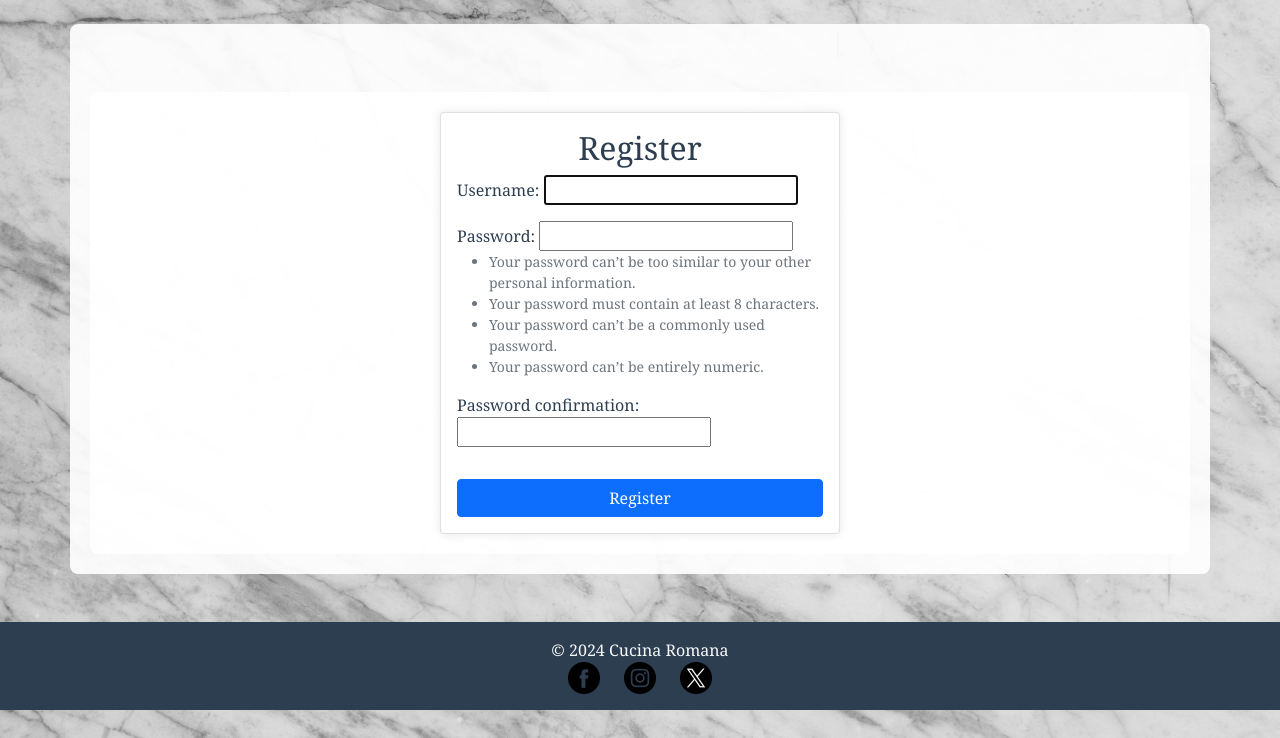
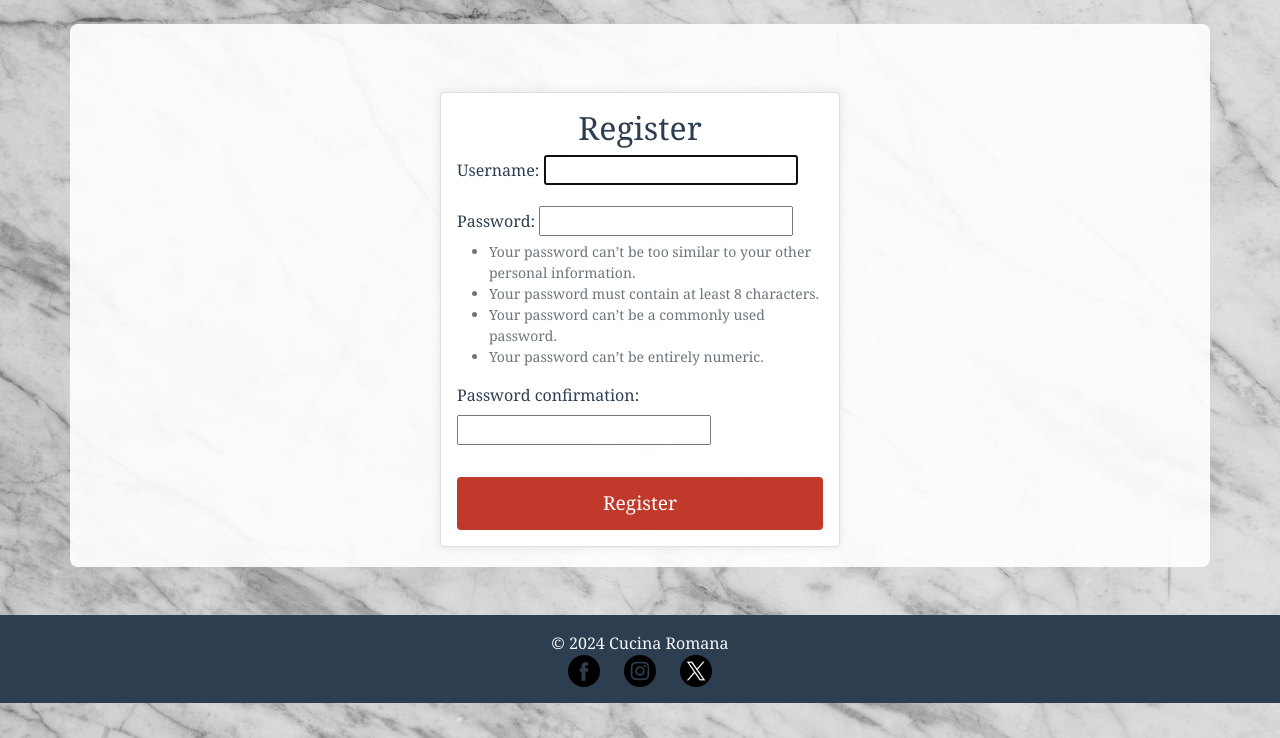
Before and after one commit to Malethrion/Restaurant-booking-system, a Django app: page /register/ in a window 1280 px wide. Shown: the part 62-800 px from the top of the page. Run offline with Django 4.2, Linux system fonts and the light colour scheme.

Commit message:
troubleshooting, updated allowed host and register colors

```diff
--- a/bookings/templates/bookings/register.html
+++ b/bookings/templates/bookings/register.html
@@ -5,30 +5,28 @@ Register
 {% endblock %}
 
 {% block content %}
-<div class="container mt-5">
-    <div class="card mx-auto" style="max-width: 400px; background: rgba(255, 255, 255, 0.9); box-shadow: 0px 0px 10px rgba(0, 0, 0, 0.1);">
+<div class="card mt-5 mx-auto" style="max-width: 400px; background: rgba(255, 255, 255, 0.9); box-shadow: 0px 0px 10px rgba(0, 0, 0, 0.1);">
     <div class="card-body">
-            <h2 class="card-title text-center" style="font-family: 'Georgia', serif;">Register</h2>
+        <h2 class="card-title text-center" style="font-family: 'Georgia', serif; color: #2c3e50;">Register</h2>
         <form method="post">
             {% csrf_token %}
             <div class="form-group mb-3">
-                    {{ form.username.label_tag }}
+                <label for="id_username" class="form-label">Username:</label>
                 {{ form.username }}
             </div>
             <div class="form-group mb-3">
-                    {{ form.password1.label_tag }}
+                <label for="id_password1" class="form-label">Password:</label>
                 {{ form.password1 }}
                 {% if form.password1.help_text %}
                     <small class="form-text text-muted">{{ form.password1.help_text|safe }}</small>
                 {% endif %}
             </div>
             <div class="form-group mb-3">
-                    {{ form.password2.label_tag }}
+                <label for="id_password2" class="form-label">Password confirmation:</label>
                 {{ form.password2 }}
             </div>
-                <button type="submit" class="btn btn-primary w-100 mt-3">Register</button>
+            <button type="submit" class="btn btn-danger w-100 mt-3">Register</button>
         </form>
     </div>
 </div>
-</div>
 {% endblock %}
--- a/restaurant_booking_system/settings.py
+++ b/restaurant_booking_system/settings.py
@@ -21,13 +21,13 @@ if not SECRET_KEY:
 DEBUG = os.getenv('DEBUG')
 
 ALLOWED_HOSTS = [
-    '8000-malethrion-restaurantbo-ixlo6du21ur.ws.codeinstitute-ide.net',
+    '8000-malethrion-restaurantbo-qr0iyg4z741.ws.codeinstitute-ide.net',
     'restaurant-booking-system123-2102e902d1fa.herokuapp.com',  # For your development environment
     'restaurant-booking-system.herokuapp.com',  # For your Heroku app
 ]
 
 CSRF_TRUSTED_ORIGINS = [
-    'https://8000-malethrion-restaurantbo-ixlo6du21ur.ws.codeinstitute-ide.net',
+    'https://8000-malethrion-restaurantbo-qr0iyg4z741.ws.codeinstitute-ide.net',
     'https://restaurant-booking-system123-2102e902d1fa.herokuapp.com',
     'https://restaurant-booking-system.herokuapp.com',
 ]
```
Also changed, not shown: db.sqlite3. Lines whose indentation alone changed are shown as unchanged.
